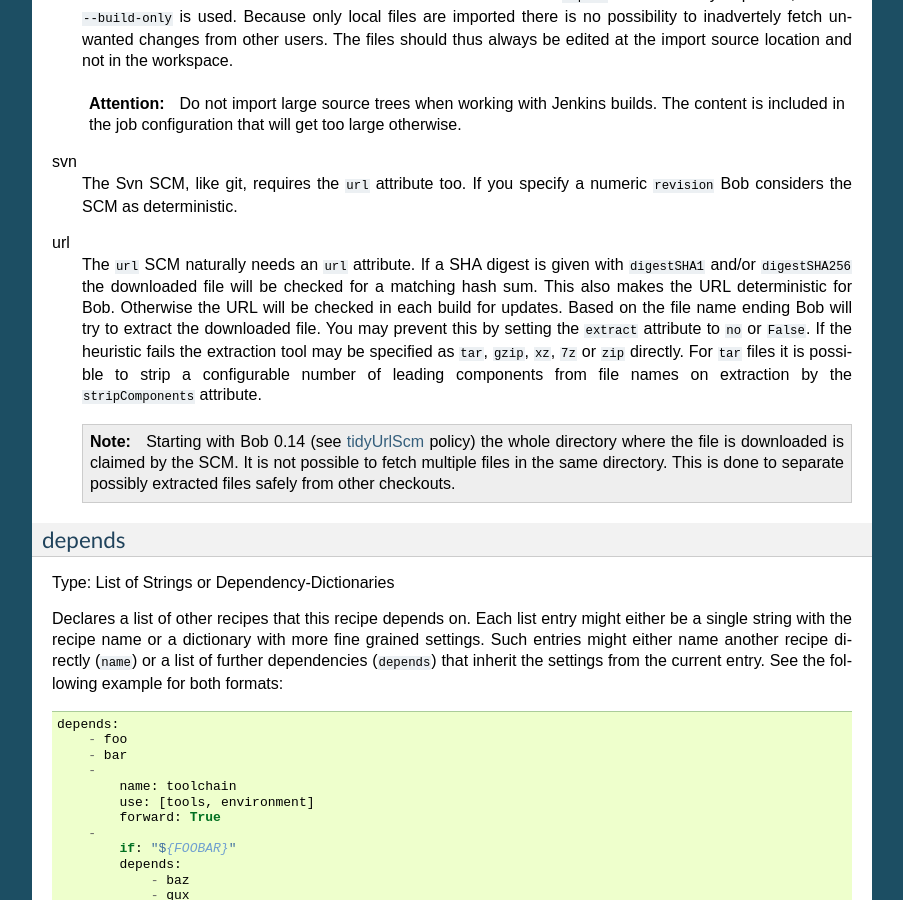
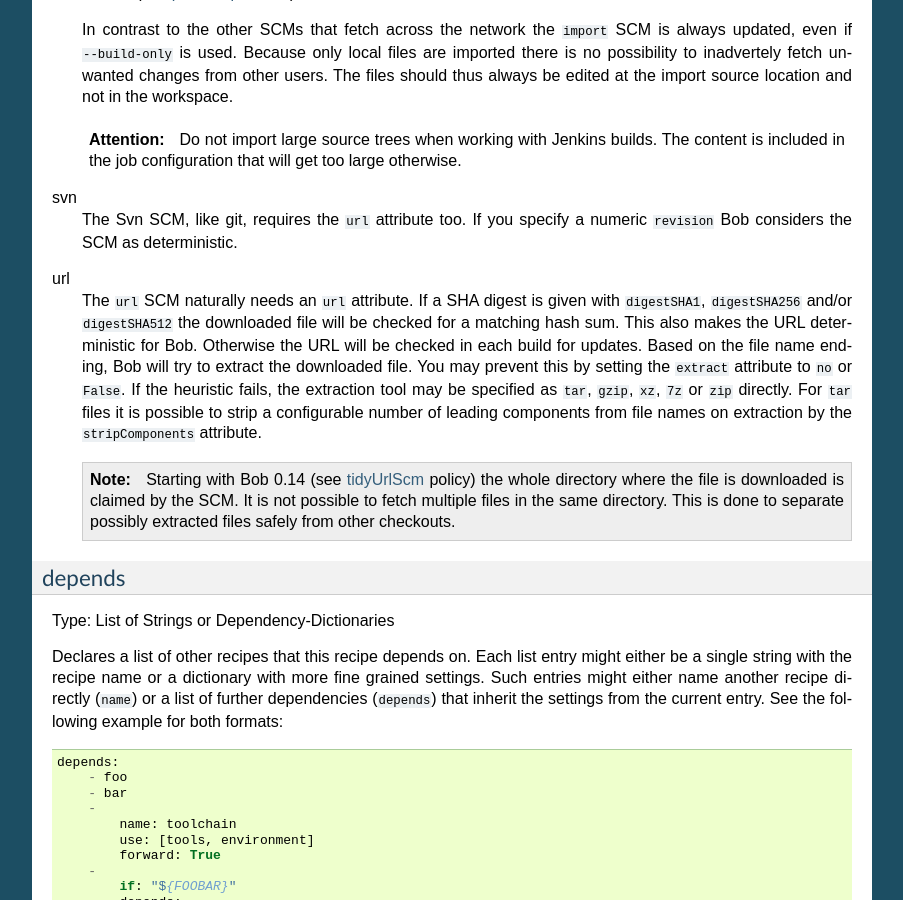
Before and after one commit to BobBuildTool/bob, a Sphinx documentation site: the page built from doc/manual/configuration.rst, in a window 1280 px wide and 900 px high, scrolled down 15675 px. Shown: the whole window, without its empty margins (198-1101 px from the left). Built offline with Sphinx 7.4.7, drawn with Linux system fonts in a browser that asks for light colours; formulas are drawn with MathJax 3; pages that are not in the unit, such as notebooks, are missing from menus; the version number could not be read and is left out; some of the changed text lies outside the part shown.

Commit message:
doc: document SHA512 digest of url scm

```diff
--- a/doc/manual/configuration.rst
+++ b/doc/manual/configuration.rst
@@ -895,6 +895,7 @@ svn    `Svn`_ repository            | ``url``: URL of SVN module
 url    While not a real SCM it      | ``url``: File that should be downloaded
        allows to download (and      | ``digestSHA1``: Expected SHA1 digest of the file (optional)
        extract) files/archives.     | ``digestSHA256``: Expected SHA256 digest of the file (optional)
+                                    | ``digestSHA512``: Expected SHA512 digest of the file (optional)
                                     | ``extract``: Extract directive (optional, default: auto)
                                     | ``fileName``: Local file name (optional, default: url file name)
                                     | ``sslVerify``: Whether to verify the SSL certificate when fetching (optional)
@@ -1033,16 +1034,17 @@ svn
    numeric ``revision`` Bob considers the SCM as deterministic.
 
 url
-   The ``url`` SCM naturally needs an ``url`` attribute. If a SHA digest is given
-   with ``digestSHA1`` and/or ``digestSHA256`` the downloaded file will be checked
-   for a matching hash sum. This also makes the URL deterministic for Bob.
-   Otherwise the URL will be checked in each build for updates. Based on the file
-   name ending Bob will try to extract the downloaded file. You may prevent this
-   by setting the ``extract`` attribute to ``no`` or ``False``. If the heuristic
-   fails the extraction tool may be specified as ``tar``, ``gzip``, ``xz``, ``7z``
-   or ``zip`` directly. For ``tar`` files it is possible to strip a configurable
-   number of leading components from file names on extraction by the
-   ``stripComponents`` attribute.
+   The ``url`` SCM naturally needs an ``url`` attribute. If a SHA digest is
+   given with ``digestSHA1``, ``digestSHA256`` and/or ``digestSHA512`` the
+   downloaded file will be checked for a matching hash sum. This also makes the
+   URL deterministic for Bob. Otherwise the URL will be checked in each build
+   for updates. Based on the file name ending, Bob will try to extract the
+   downloaded file. You may prevent this by setting the ``extract`` attribute
+   to ``no`` or ``False``. If the heuristic fails, the extraction tool may be
+   specified as ``tar``, ``gzip``, ``xz``, ``7z`` or ``zip`` directly. For
+   ``tar`` files it is possible to strip a configurable number of leading
+   components from file names on extraction by the ``stripComponents``
+   attribute.
 
    .. note::
        Starting with Bob 0.14 (see :ref:`policies-tidyUrlScm` policy) the whole
```
